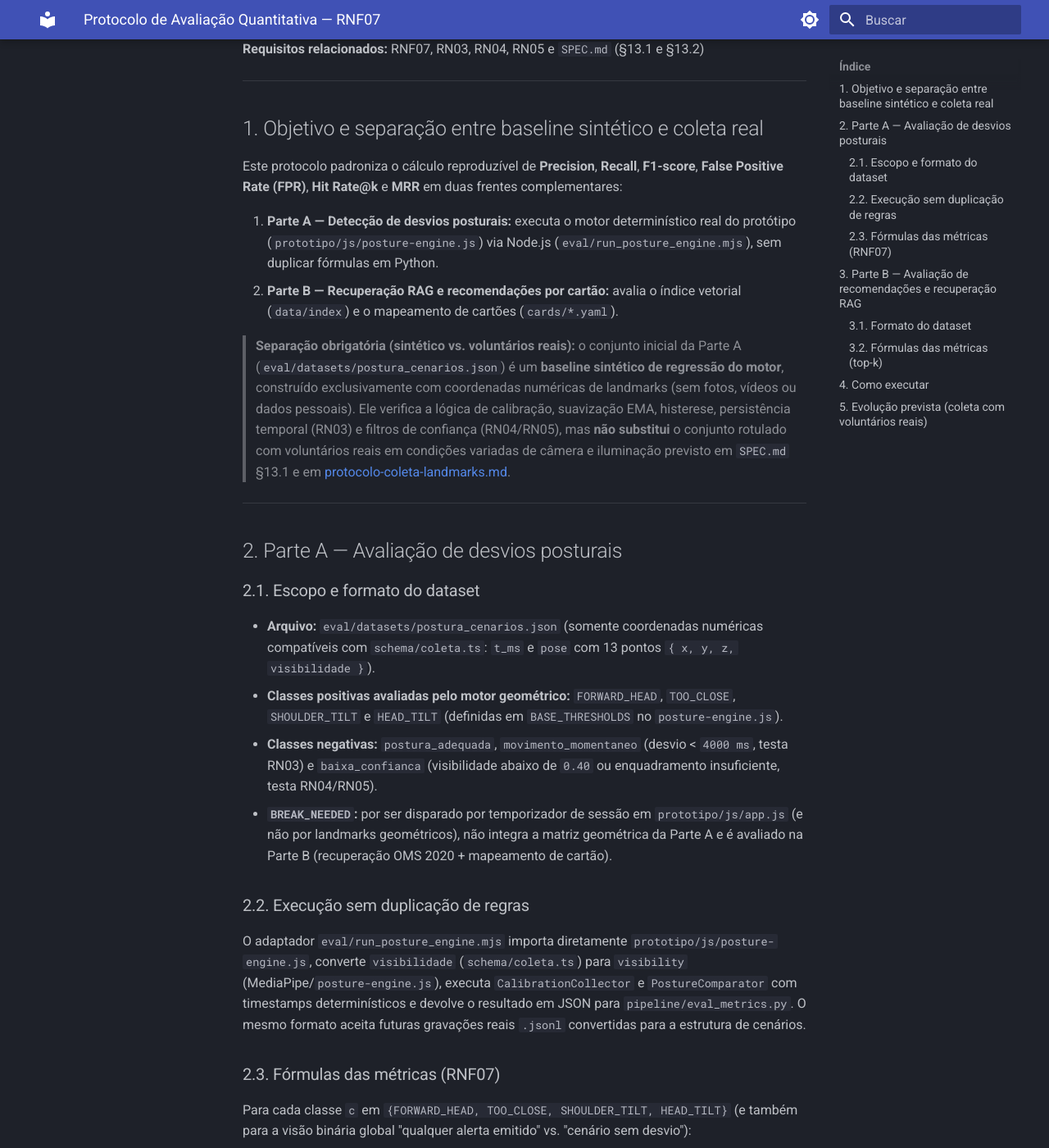
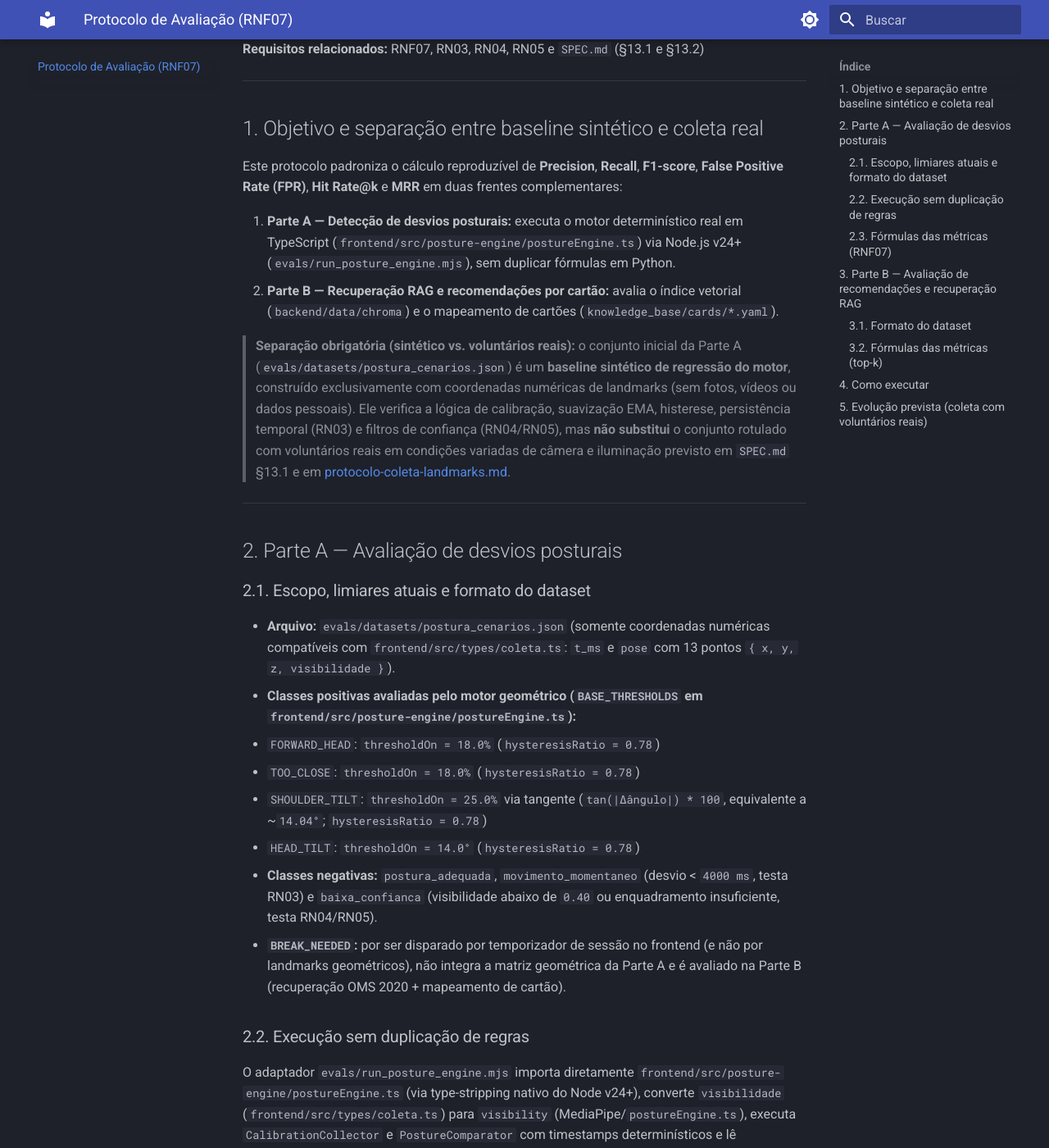
Before and after one commit to unb-Sistemas-de-Machine-learning/Challenge2_inimigos_do_prompt, an MkDocs documentation site: the page built from docs/protocolo-avaliacao-rnf07.md, in a window 1280 px wide and 1400 px high, scrolled down 206 px. Shown: the whole window at 82% size. Built offline with MkDocs 1.6.1 and Material for MkDocs 9.7.7, drawn with Linux system fonts in a browser that asks for light colours; some of the changed text lies outside the part shown.

Commit message:
docs(evals): atualiza protocolo RNF07, README de evals e mkdocs.yml

````diff
--- a/docs/protocolo-avaliacao-rnf07.md
+++ b/docs/protocolo-avaliacao-rnf07.md
@@ -9,25 +9,29 @@
 
 Este protocolo padroniza o cálculo reproduzível de **Precision**, **Recall**, **F1-score**, **False Positive Rate (FPR)**, **Hit Rate@k** e **MRR** em duas frentes complementares:
 
-1. **Parte A — Detecção de desvios posturais:** executa o motor determinístico real do protótipo (`prototipo/js/posture-engine.js`) via Node.js (`eval/run_posture_engine.mjs`), sem duplicar fórmulas em Python.
-2. **Parte B — Recuperação RAG e recomendações por cartão:** avalia o índice vetorial (`data/index`) e o mapeamento de cartões (`cards/*.yaml`).
+1. **Parte A — Detecção de desvios posturais:** executa o motor determinístico real em TypeScript (`frontend/src/posture-engine/postureEngine.ts`) via Node.js v24+ (`evals/run_posture_engine.mjs`), sem duplicar fórmulas em Python.
+2. **Parte B — Recuperação RAG e recomendações por cartão:** avalia o índice vetorial (`backend/data/chroma`) e o mapeamento de cartões (`knowledge_base/cards/*.yaml`).
 
-> **Separação obrigatória (sintético vs. voluntários reais):** o conjunto inicial da Parte A (`eval/datasets/postura_cenarios.json`) é um **baseline sintético de regressão do motor**, construído exclusivamente com coordenadas numéricas de landmarks (sem fotos, vídeos ou dados pessoais). Ele verifica a lógica de calibração, suavização EMA, histerese, persistência temporal (RN03) e filtros de confiança (RN04/RN05), mas **não substitui** o conjunto rotulado com voluntários reais em condições variadas de câmera e iluminação previsto em `SPEC.md` §13.1 e em [protocolo-coleta-landmarks.md](./protocolo-coleta-landmarks.md).
+> **Separação obrigatória (sintético vs. voluntários reais):** o conjunto inicial da Parte A (`evals/datasets/postura_cenarios.json`) é um **baseline sintético de regressão do motor**, construído exclusivamente com coordenadas numéricas de landmarks (sem fotos, vídeos ou dados pessoais). Ele verifica a lógica de calibração, suavização EMA, histerese, persistência temporal (RN03) e filtros de confiança (RN04/RN05), mas **não substitui** o conjunto rotulado com voluntários reais em condições variadas de câmera e iluminação previsto em `SPEC.md` §13.1 e em [protocolo-coleta-landmarks.md](./protocolo-coleta-landmarks.md).
 
 ---
 
 ## 2. Parte A — Avaliação de desvios posturais
 
-### 2.1. Escopo e formato do dataset
+### 2.1. Escopo, limiares atuais e formato do dataset
 
-- **Arquivo:** `eval/datasets/postura_cenarios.json` (somente coordenadas numéricas compatíveis com `schema/coleta.ts`: `t_ms` e `pose` com 13 pontos `{ x, y, z, visibilidade }`).
-- **Classes positivas avaliadas pelo motor geométrico:** `FORWARD_HEAD`, `TOO_CLOSE`, `SHOULDER_TILT` e `HEAD_TILT` (definidas em `BASE_THRESHOLDS` no `posture-engine.js`).
+- **Arquivo:** `evals/datasets/postura_cenarios.json` (somente coordenadas numéricas compatíveis com `frontend/src/types/coleta.ts`: `t_ms` e `pose` com 13 pontos `{ x, y, z, visibilidade }`).
+- **Classes positivas avaliadas pelo motor geométrico (`BASE_THRESHOLDS` em `frontend/src/posture-engine/postureEngine.ts`):**
+  - `FORWARD_HEAD`: `thresholdOn = 18.0%` (`hysteresisRatio = 0.78`)
+  - `TOO_CLOSE`: `thresholdOn = 18.0%` (`hysteresisRatio = 0.78`)
+  - `SHOULDER_TILT`: `thresholdOn = 25.0%` via tangente (`tan(|Δângulo|) * 100`, equivalente a ~`14.04°`; `hysteresisRatio = 0.78`)
+  - `HEAD_TILT`: `thresholdOn = 14.0°` (`hysteresisRatio = 0.78`)
 - **Classes negativas:** `postura_adequada`, `movimento_momentaneo` (desvio < `4000 ms`, testa RN03) e `baixa_confianca` (visibilidade abaixo de `0.40` ou enquadramento insuficiente, testa RN04/RN05).
-- **`BREAK_NEEDED`:** por ser disparado por temporizador de sessão em `prototipo/js/app.js` (e não por landmarks geométricos), não integra a matriz geométrica da Parte A e é avaliado na Parte B (recuperação OMS 2020 + mapeamento de cartão).
+- **`BREAK_NEEDED`:** por ser disparado por temporizador de sessão no frontend (e não por landmarks geométricos), não integra a matriz geométrica da Parte A e é avaliado na Parte B (recuperação OMS 2020 + mapeamento de cartão).
 
 ### 2.2. Execução sem duplicação de regras
 
-O adaptador `eval/run_posture_engine.mjs` importa diretamente `prototipo/js/posture-engine.js`, converte `visibilidade` (`schema/coleta.ts`) para `visibility` (MediaPipe/`posture-engine.js`), executa `CalibrationCollector` e `PostureComparator` com timestamps determinísticos e devolve o resultado em JSON para `pipeline/eval_metrics.py`. O mesmo formato aceita futuras gravações reais `.jsonl` convertidas para a estrutura de cenários.
+O adaptador `evals/run_posture_engine.mjs` importa diretamente `frontend/src/posture-engine/postureEngine.ts` (via type-stripping nativo do Node v24+), converte `visibilidade` (`frontend/src/types/coleta.ts`) para `visibility` (MediaPipe/`postureEngine.ts`), executa `CalibrationCollector` e `PostureComparator` com timestamps determinísticos e lê `measuredValues` e `activeAlerts` para devolver o resultado em JSON a `evals/eval_metrics.py`. O mesmo formato aceita futuras gravações reais `.jsonl` convertidas para a estrutura de cenários.
 
 ### 2.3. Fórmulas das métricas (RNF07)
 
@@ -53,7 +57,7 @@ O relatório apresenta métricas **por classe**, **média macro**, **média micr
 
 ### 3.1. Formato do dataset
 
-- **Arquivo:** `eval/datasets/rag_perguntas.yaml`
+- **Arquivo:** `evals/datasets/rag_perguntas.yaml`
 - Cada item define: `id`, `pergunta`, `document_id_esperado` (`nr17` ou `oms2020`), `secoes_esperadas`, `secoes_proibidas` e, quando aplicável, `tipo_desvio` e `cartao_esperado`.
 - **Casos realistas e detecção de vazamento de anexo:** consultas de trabalho geral em escritório incluem `Anexo I - Trabalho dos Operadores de Checkout` e `Anexo II - Trabalho em Teleatendimento/Telemarketing` em `secoes_proibidas`, permitindo medir objetivamente falsos positivos quando regras específicas de checkout ou teleatendimento vazam para perguntas gerais.
 
@@ -68,27 +72,27 @@ Um chunk recuperado é **relevante** quando atende simultaneamente: `document_id
 - `FPR de vazamento de seção proibida`:
   - **por chunk:** `chunks em secoes_proibidas / total de chunks avaliados nas consultas com secoes_proibidas`;
   - **por consulta:** `consultas com ao menos 1 chunk proibido / consultas com secoes_proibidas`.
-- **Cobertura de cartões:** verifica que todos os códigos em `cards/_tipos_desvio.yaml` (incluindo `BREAK_NEEDED`) mapeiam para cartões existentes em `cards/*.yaml`.
+- **Cobertura de cartões:** verifica que todos os códigos em `knowledge_base/cards/_tipos_desvio.yaml` (incluindo `BREAK_NEEDED`) mapeiam para cartões existentes em `knowledge_base/cards/*.yaml`.
 
 ---
 
 ## 4. Como executar
 
-A partir da pasta `pipeline-dados/`:
+A partir da **raiz do repositório**:
 
 ```bash
-# Testes automatizados (não exigem baixar modelo nem PDFs reais)
-.venv/bin/python -m pytest -rs
+# Testes automatizados (backend + knowledge_base + evals; não exigem baixar modelo nem PDFs)
+uv run --project backend --extra dev pytest backend/tests knowledge_base/tests evals/tests -rs
 
-# Parte A: motor postural real sobre o baseline sintético de landmarks
-.venv/bin/python -m pipeline.eval_metrics --parte postura
+# Parte A: motor postural TS real sobre o baseline sintético de landmarks
+uv run --project backend python -m evals.eval_metrics --parte postura
 
 # Parte B: recuperação RAG no índice local + cobertura de cartões
-.venv/bin/python -m pipeline.eval_metrics --parte rag -k 3
+uv run --project backend --extra rag python -m evals.eval_metrics --parte rag -k 3
 
 # Ambas as frentes (e salvando JSON opcionalmente)
-.venv/bin/python -m pipeline.eval_metrics --parte tudo -k 3
-.venv/bin/python -m pipeline.eval_metrics --parte tudo -k 3 --out data/eval_report.json
+uv run --project backend --extra rag python -m evals.eval_metrics --parte tudo -k 3
+uv run --project backend --extra rag python -m evals.eval_metrics --parte tudo -k 3 --out backend/data/eval_report.json
 ```
 
 ---
@@ -97,6 +101,6 @@ A partir da pasta `pipeline-dados/`:
 
 Quando a coleta real descrita em [protocolo-coleta-landmarks.md](./protocolo-coleta-landmarks.md) for executada:
 
-1. Manter o dataset sintético (`postura_cenarios.json`) congelado como teste de regressão determinístico no CI.
+1. Manter o dataset sintético (`evals/datasets/postura_cenarios.json`) congelado como teste de regressão determinístico no CI.
 2. Armazenar o conjunto de voluntários fora do repositório público (conforme seção 6 do protocolo de coleta), separado por voluntário entre ajuste e teste congelado.
-3. Executar `python -m pipeline.eval_metrics --parte postura --postura-dataset <caminho_voluntarios.json>` com parâmetros congelados para obter as métricas finais de campo do RNF07.
+3. Executar `uv run --project backend python -m evals.eval_metrics --parte postura --postura-dataset <caminho_voluntarios.json>` com parâmetros congelados para obter as métricas finais de campo do RNF07.
--- a/mkdocs.yml
+++ b/mkdocs.yml
@@ -41,6 +41,7 @@ nav:
   - Privacidade na Foto do Setup: privacidade-foto-setup.md
   - Cartões e Esquema de Dados: cartoes-e-esquema.md
   - Protocolo de Coleta de Landmarks: protocolo-coleta-landmarks.md
+  - Protocolo de Avaliação (RNF07): protocolo-avaliacao-rnf07.md
   - ADRs:
     - ADR 0001 — Embeddings, Vector Store e Chunking: adr/0001-embeddings-vector-store-e-chunking.md
     - ADR 0002 — Metadados do Índice e Seções: adr/0002-contrato-metadados-indice-e-secoes.md
````
Also changed, not shown: docs/protocolo-coleta-landmarks.md (+1 -1 lines), evals/README.md (+29 -4 lines).
